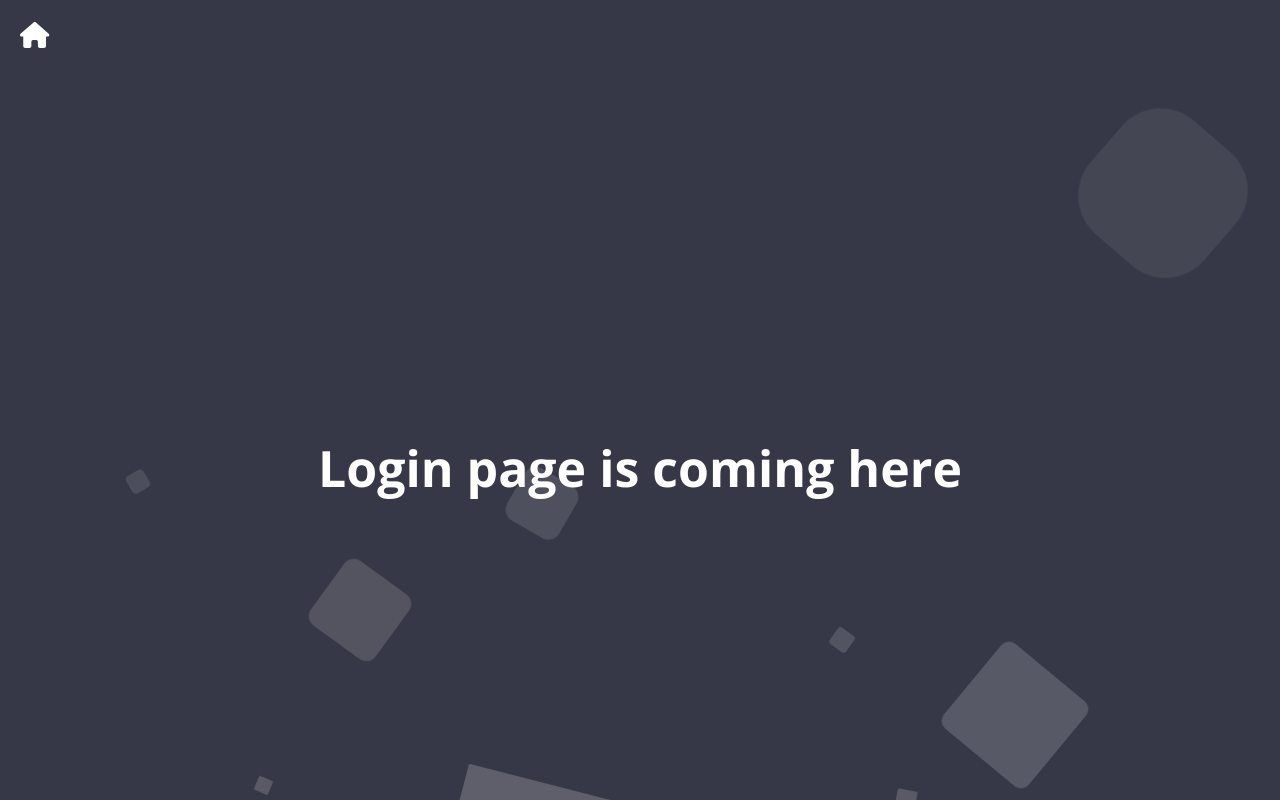
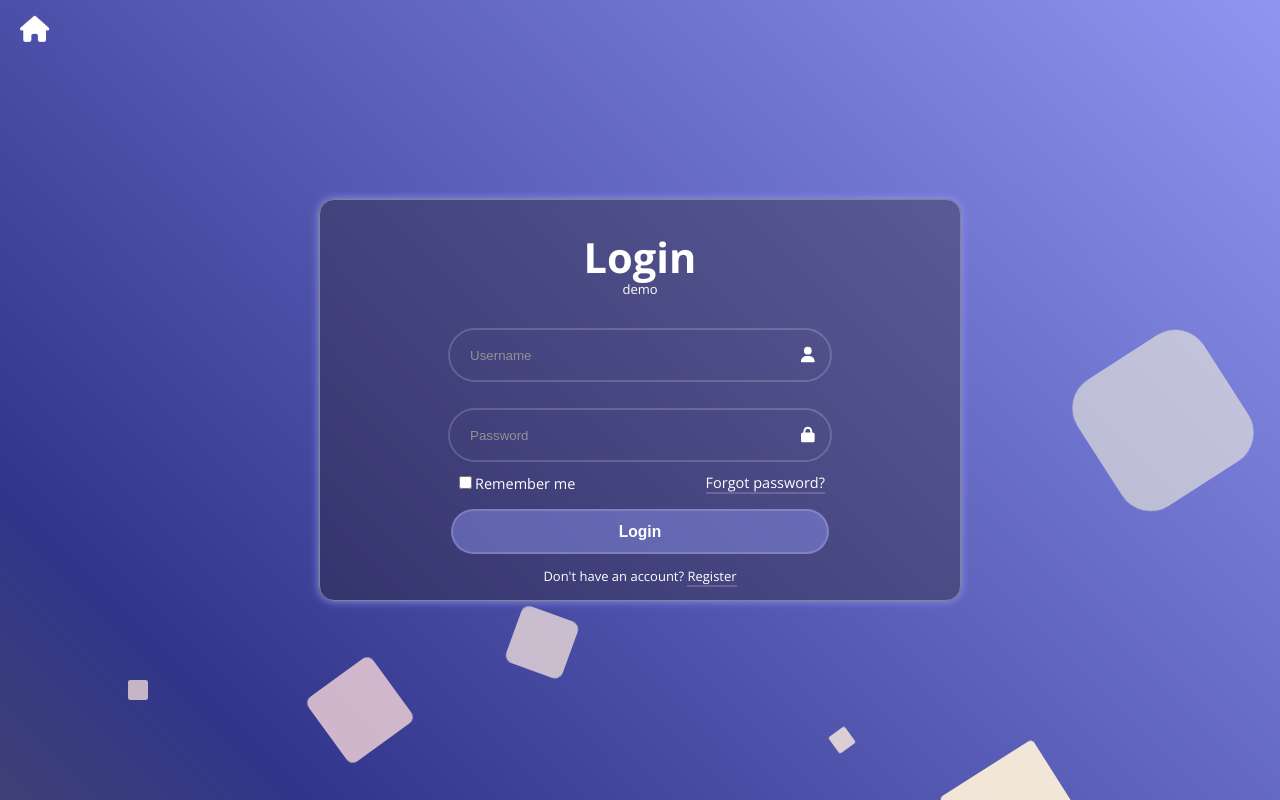
Before and after one commit to redakker/css, a Vue app: page /css/login in a window 1280 px wide. Built offline with nearby package versions, Linux system fonts and the light colour scheme; a web font is replaced by a local one.

Commit message:
Login page implementation

```diff
--- a/src/App.vue
+++ b/src/App.vue
@@ -5,7 +5,7 @@ import { faHouse } from '@fortawesome/free-solid-svg-icons'
 
 <template>
   <div class="home">
-    <router-link to="/css"><FontAwesomeIcon :icon="faHouse" /></router-link>
+    <router-link to="/css" class="homeicon"><FontAwesomeIcon :icon="faHouse" /></router-link>
   </div>
   <div class="bg">
     <router-view></router-view>
@@ -29,9 +29,11 @@ import { faHouse } from '@fortawesome/free-solid-svg-icons'
   top: 10px;
   left: 10px;
   animation: bounce2 4s ease infinite;
-  z-index: 999;;
+  z-index: 999;
+}
 
-
+.homeicon {
+  border: none;
 }
 
 @keyframes bounce2 {
--- a/src/components/Login.vue
+++ b/src/components/Login.vue
@@ -1,16 +1,51 @@
 <script setup lang="ts">
+import { FontAwesomeIcon } from '@fortawesome/vue-fontawesome'
+import { faUser, faLock, faEye } from '@fortawesome/free-solid-svg-icons'
 
-
-
+function showPassword() {
+    const pw = document.getElementById('pw') as HTMLInputElement
+    if (pw.type === 'password') {
+        pw.type = 'text'
+    } else {
+        pw.type = 'password'
+    }
+}
 </script>
 
 <template>
-  <div class="bg">
     <div class="context">
-        <h1>Login page is coming here</h1>
+        <div class="wrapper">
+            <form>
+                <h1>Login</h1>
+                <div>demo</div>
+
+                <div class="input-box">
+                    <input type="text" placeholder="Username">
+                    <FontAwesomeIcon :icon="faUser" class="icon" />
                 </div>
 
+                <div class="input-box">
+                    <input id="pw" type="password" placeholder="Password">
+                    <div class="icon-box" @click="showPassword()">
+                        <FontAwesomeIcon :icon="faLock" class="icon password hand lock" />
+                        <FontAwesomeIcon :icon="faEye" class="icon password hand eye" />
+                    </div>
+                </div>
 
+                <div class="remember-forgot">
+                    <label><input type="checkbox">Remember me</label>
+                    <a href="#">Forgot password?</a>
+                </div>
+
+                <button type="button" class="btn hand">Login</button>
+
+                <div class="register-link">
+                    <p>Don't have an account? <a href="#">Register</a></p>
+                </div>
+            </form>
+        </div>
+
+    </div>
     <div class="area" >
         <ul class="circles">
                 <li></li>
@@ -25,31 +60,131 @@
                 <li></li>
         </ul>
     </div >
-  </div>
 </template>
 
 <style scoped>
 .context {
-    width: 100%;
+    display: flex;
+    justify-content: center;
+    align-items: center;
+    width: 50%;
+    height: 50%;
     position: absolute;
-    top:50vh;
+    top: 50vh;
+    left: 50vw;
+    text-align: center;
+    color: #fff;
+    border: 1px solid #868686;
+    transform: translate(-50%, -50%);
+    background-color: #291e1e56;
+    border-radius: 15px;
+    box-shadow: 0 0 10px 0 #9095f1;
+    z-index: 999;
+    backdrop-filter: blur(4px);
 
 }
 
 .context h1{
-    text-align: center;
-    color: #fff;
-    font-size: 50px;
+    margin-bottom: -5px;
+    padding-bottom: 0;
+    font-size: 3.2em
 }
 
+.wrapper {
+    width: 420px;
+    color: #fff;
+}
+
+.wrapper .input-box{
+    position: relative;
+    width: 100%;
+    height: 50px;
+    margin: 30px 0;
+
+}
+
+.input-box input {
+    color: white;
+    width: calc(100% - 100px);
+    height: 100%;
+    background: transparent;
+    outline: none;
+    border: 2px solid #ffffff2c;
+    padding: 0px 40px 0px 20px;
+    border-radius: 40px;
+    caret-color: #919191;
+}
+
+.input-box input:hover {
+    box-shadow: 0 0 10px 0 #9095f1;
+}
+
+.input-box input::placeholder {
+    color: #919191;
+}
+
+.input-box .icon {
+    position: absolute;
+    top: 50%;
+    right: 35px;
+    transform: translate(0%, -40%);
+    font-size: 1.2em;
+}
+
+.input-box .password:hover {
+    color: #9095f1;
+}
+
+.wrapper .remember-forgot {
+    display: flex;
+    justify-content: space-between;
+    font-size: 14.5px;
+    margin: -15px 25px 15px 25px;
+}
+
+.remember-forgot label input {
+    accent-color: #9095f1;
+    margin-right: 3px;
+}
+
+.remember-forgot a:hover {
+    color: #9095f1;;
+}
+
+.register-link a:hover {
+    color: #9095f1;
+}
+
+.icon-box:hover .lock,
+.icon-box .eye {
+    display: none;
+}
+.icon-box:hover .eye {
+    display: inline;
+}
+
+.wrapper .btn {
+    width: 90%;
+    height: 45px;
+    border: none;
+    outline: none;
+    border-radius: 40px;
+    background-color: #9095f173;
+    border: 2px solid #ffffff2c;
+    color: #fff;
+    font-size: 1.2em;
+    font-weight: 600;
+}
+
+.btn:hover {
+    box-shadow: 0 0 10px 0 #9095f1;
+}
 
 .area{
-    background: #373847;
-    background: -webkit-linear-gradient(to left, #8f94fb, #4e54c8);
+    background: #42467eee;
+    background: linear-gradient(45deg, #3e4174 0%, #31358b 15%, #9095f1 100%);
     width: 100%;
     height:100vh;
-
-
 }
 
 .circles{
@@ -79,6 +214,7 @@
     width: 80px;
     height: 80px;
     animation-delay: 0s;
+    background-color: #F5D5D8;
 }
 
 
@@ -88,6 +224,7 @@
     height: 20px;
     animation-delay: 2s;
     animation-duration: 12s;
+    background-color: #F6DFDA;
 }
 
 .circles li:nth-child(3){
@@ -95,6 +232,7 @@
     width: 20px;
     height: 20px;
     animation-delay: 4s;
+    background-color: #F8E6DE;
 }
 
 .circles li:nth-child(4){
@@ -103,6 +241,7 @@
     height: 60px;
     animation-delay: 0s;
     animation-duration: 18s;
+    background-color: #FBE9E0;
 }
 
 .circles li:nth-child(5){
@@ -110,6 +249,7 @@
     width: 20px;
     height: 20px;
     animation-delay: 0s;
+    background-color: #FCEEDF;
 }
 
 .circles li:nth-child(6){
@@ -117,6 +257,7 @@
     width: 110px;
     height: 110px;
     animation-delay: 3s;
+    background-color: #FFF2DA;
 }
 
 .circles li:nth-child(7){
@@ -124,6 +265,7 @@
     width: 150px;
     height: 150px;
     animation-delay: 7s;
+    background-color: #FFF5D6;
 }
 
 .circles li:nth-child(8){
@@ -132,6 +274,7 @@
     height: 25px;
     animation-delay: 15s;
     animation-duration: 45s;
+    background-color: #FFF9D2;
 }
 
 .circles li:nth-child(9){
@@ -140,6 +283,7 @@
     height: 15px;
     animation-delay: 2s;
     animation-duration: 35s;
+    background-color: #FFFBD8;
 }
 
 .circles li:nth-child(10){
@@ -148,9 +292,8 @@
     height: 150px;
     animation-delay: 0s;
     animation-duration: 11s;
+    background-color: #FFFEDE;
 }
-
-
 
 @keyframes animate {
 
--- a/src/components/Navigator.vue
+++ b/src/components/Navigator.vue
@@ -1,6 +1,7 @@
 <script setup lang="ts">
 import { FontAwesomeIcon } from '@fortawesome/vue-fontawesome'
-import { faKey } from '@fortawesome/free-solid-svg-icons'
+import { faKey, faScroll } from '@fortawesome/free-solid-svg-icons'
+
 
 const time = new Date().getFullYear();
 
@@ -24,7 +25,7 @@ const time = new Date().getFullYear();
             </div>
           </router-link>
           <div class="icon">
-            <FontAwesomeIcon :icon="faKey" />
+            <FontAwesomeIcon :icon="faScroll" />
             <p>infinite scroll</p>
           </div>
           <div class="icon">
--- a/src/style.css
+++ b/src/style.css
@@ -10,7 +10,12 @@ html, body {
 }
 
 a {
-  text-decoration: dashed underline;
   color: inherit;
+  border: 2px solid #ffffff2c;
+  text-decoration: none;;
+  border-width: 0 0 2px 0;
+}
 
+.hand {
+  cursor: pointer;
 }
```
Lines whose indentation alone changed are shown as unchanged.
